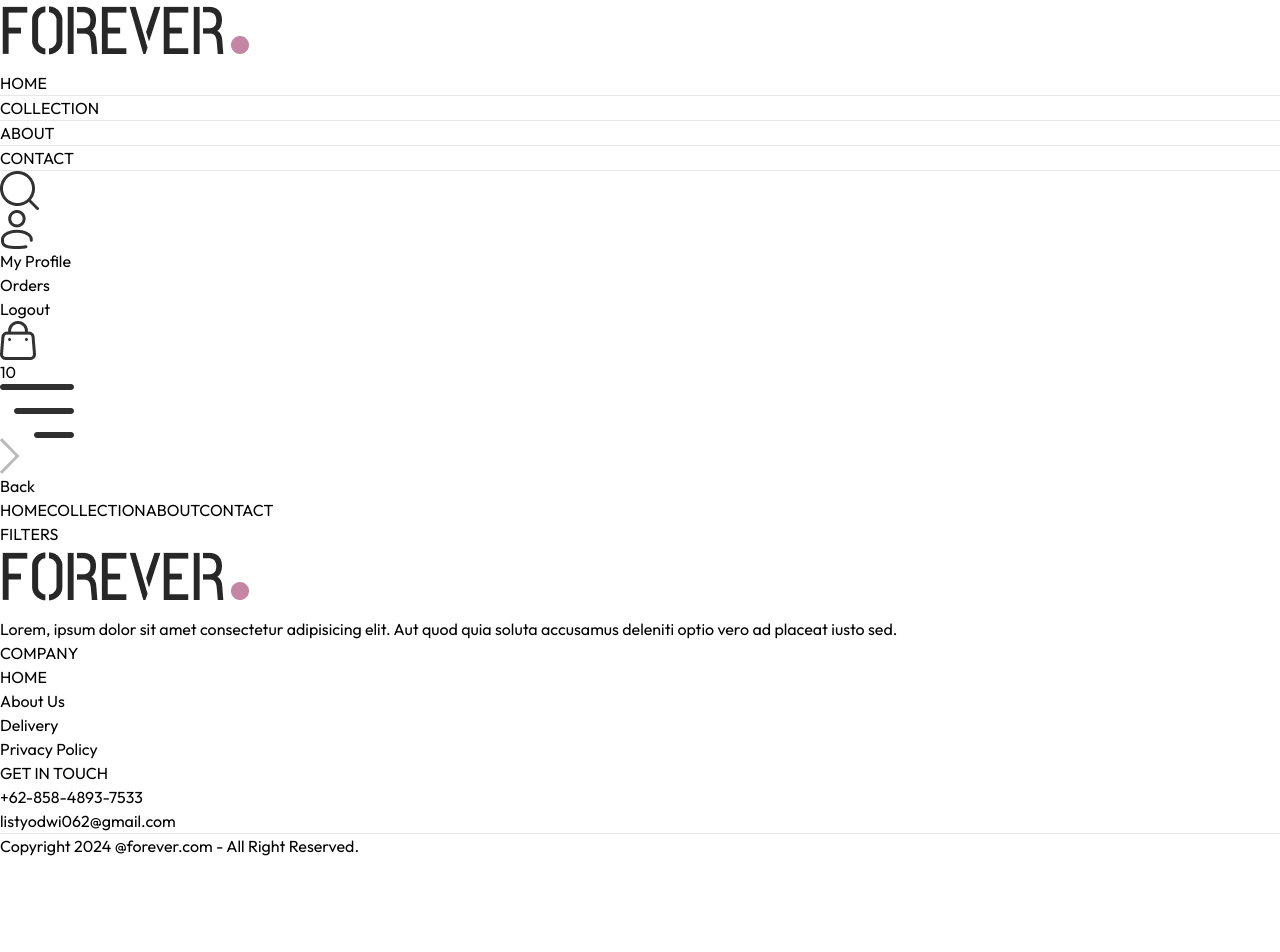
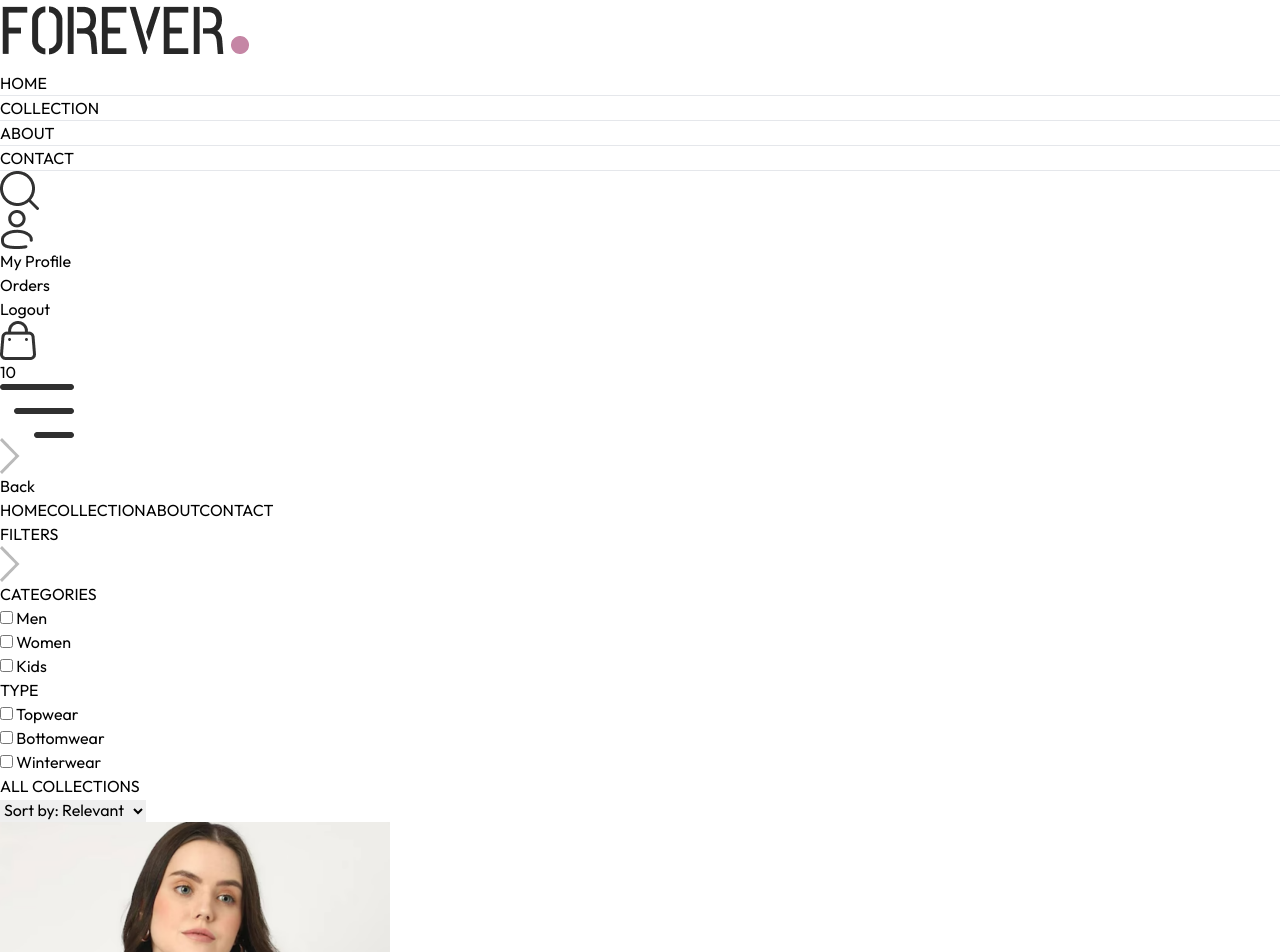
Before and after one commit to ListyaDwiSubagya/Ecommerce-App, a React app in the folder frontend/: page /collection in a window 1280 px wide. Shown: the top 952 px of the page. Before the commit the page ends 858 px from the top, so only its background shows below. Built offline with nearby package versions, Linux system fonts and the light colour scheme; the HTML template or start-up script is replaced by a standard one.

Commit message:
frontend

```diff
--- a/frontend/src/pages/Collection.jsx
+++ b/frontend/src/pages/Collection.jsx
@@ -1,20 +1,119 @@
-import React, { useContext, useState } from 'react'
+import React, { useContext, useEffect, useState } from 'react'
 import { ShopContect } from '../context/ShopContect'
+import { assets } from '../assets/assets';
+import Title from '../components/Title';
+import ProductItem from '../components/productItem';
 
 const Collection = () => {
 
   const {products} = useContext(ShopContect);
   const [showFilter, setShowFilter] = useState(false);
+  const [filterProducts, setFilterProducts] = useState([]);
+  const [category, setCategory] = useState([]);
+  const [subCategory, setSubCategory] = useState([]);
+
+  const toggleCategory = (e) => {
+    if (category.includes(e.target.value)) {
+      setCategory(prev => prev.filter(item => item !== e.target.value))
+    }
+    else {
+      setCategory(prev => [...prev, e.target.value])
+    }
+  }
+
+  const toggleSubCategory = (e) => {
+    if (subCategory.includes(e.target.value)) {
+      setSubCategory(prev => prev.filter(item => item !== e.target.value))
+    }
+
+    else {
+      setSubCategory(prev => [...prev, e.target.value])
+    }
+  }
+
+  const applyFilter = () => {
+    let productsCopy = products.slice();
+
+    if (category.length > 0) {
+      productsCopy = productsCopy.filter(item => category.includes(item.category))
+    }
+
+    if(subCategory.length > 0) {
+      productsCopy = productsCopy.filter(item => subCategory.includes(item.subCategory))
+
+    }
+
+    setFilterProducts(productsCopy)
+  }
+
+  useEffect(() => {
+    setFilterProducts(products)
+  }, [])
+
+  useEffect(() => {
+    applyFilter();
+  }, [category, subCategory])
 
   return (
     <div className='flex flex-col sm:flex-row gap-1 sm:gap-10 pt-10 border-t'>
+    {/* filter options */}
+      <div className='min-w-60'>
+        <p onClick={() => setShowFilter(!showFilter)} className='my-2 text-xl flex items-center cursor-pointer gap-2'>
+          FILTERS
+          <img src={assets.dropdown_icon} className={`h-3 sm:hidden ${showFilter ? 'rotate-90' : '' }`} alt="" />
+        </p>
+        {/* category filter */}
+        <div className={`border border-gray-300 pl-5 py-3 mt-6 ${showFilter ? '' : 'hidden'} sm:block`}>
+          <p className='mb-3 text-sm font-medium'>CATEGORIES</p>
+          <div className='flex flex-col gap-2 text-sm font-light text-gray-700'>
+            <p className='flex gap-2'>
+              <input type="checkbox" className='w-3' value={'Men'} onChange={toggleCategory}/> Men
+            </p>
+            <p className='flex gap-2'>
+              <input type="checkbox" className='w-3' value={'Women'} onChange={toggleCategory}/> Women
+            </p>
+            <p className='flex gap-2'>
+              <input type="checkbox" className='w-3' value={'Kids'} onChange={toggleCategory}/> Kids
+            </p>
+          </div>
+        </div>
+        {/* Area untuk menampilkan produk atau konten lainnya */}
+        <div className={`border border-gray-300 pl-5 py-3 my-5 ${showFilter ? '' : 'hidden'} sm:block`}>
+            <p className='mb-3 text-sm font-medium'>TYPE</p>
+            <div className='flex flex-col gap-2 text-sm font-light text-gray-700'>
+              <p className='flex gap-2'>
+                <input type="checkbox" className='w-3' value={'Topwear'} onChange={toggleSubCategory}/> Topwear
+              </p>
+              <p className='flex gap-2'>
+                <input type="checkbox" className='w-3' value={'Bottomwear'} onChange={toggleSubCategory}/> Bottomwear
+              </p>
+              <p className='flex gap-2'>
+                <input type="checkbox" className='w-3' value={'Winterwear'} onChange={toggleSubCategory}/> Winterwear
+              </p>
+            </div>
+          </div>
+      </div>
 
-    {/* filter options */}
-    <div className='min-w-60'>
-      <p className='my-2 text-xl flex items-center cursor-pointer gap-2'>FILTERS</p>
-      {/* category filer */}
-      <div className={`border border-gray-300 pl-5 py-3 mt-6 ${showFilter ? '' : 'hidden'} sm:block`}></div>
-    </div>
+      {/* right side */}
+      <div className='flex-1'>
+        <div className='flex justify-between text-base sm:text-2xl mb-4'>
+          <Title text1={'ALL'} text2={'COLLECTIONS'}></Title>
+          {/* product sold */}
+          <select className='border-2 border-gray-300 text-sm px-2'>
+            <option value="relevant">Sort by: Relevant</option>
+            <option value="low-high">Sort by: Low-high</option>
+            <option value="high0low">Sort by: High-low</option>
+          </select>
+        </div>
+
+        {/* map product */}
+        <div className='grid grid-cols-2 md:grid-cols-3 lg:grid-cols-4 gap-4 gap-y-6'>
+          {filterProducts.map((item, index) => (
+            <ProductItem key={index} id={item._id} name={item.name} price={item.price} image={item.image}/>
+          ))}
+        </div>
+
+      </div>
 
     </div>
   )
```
